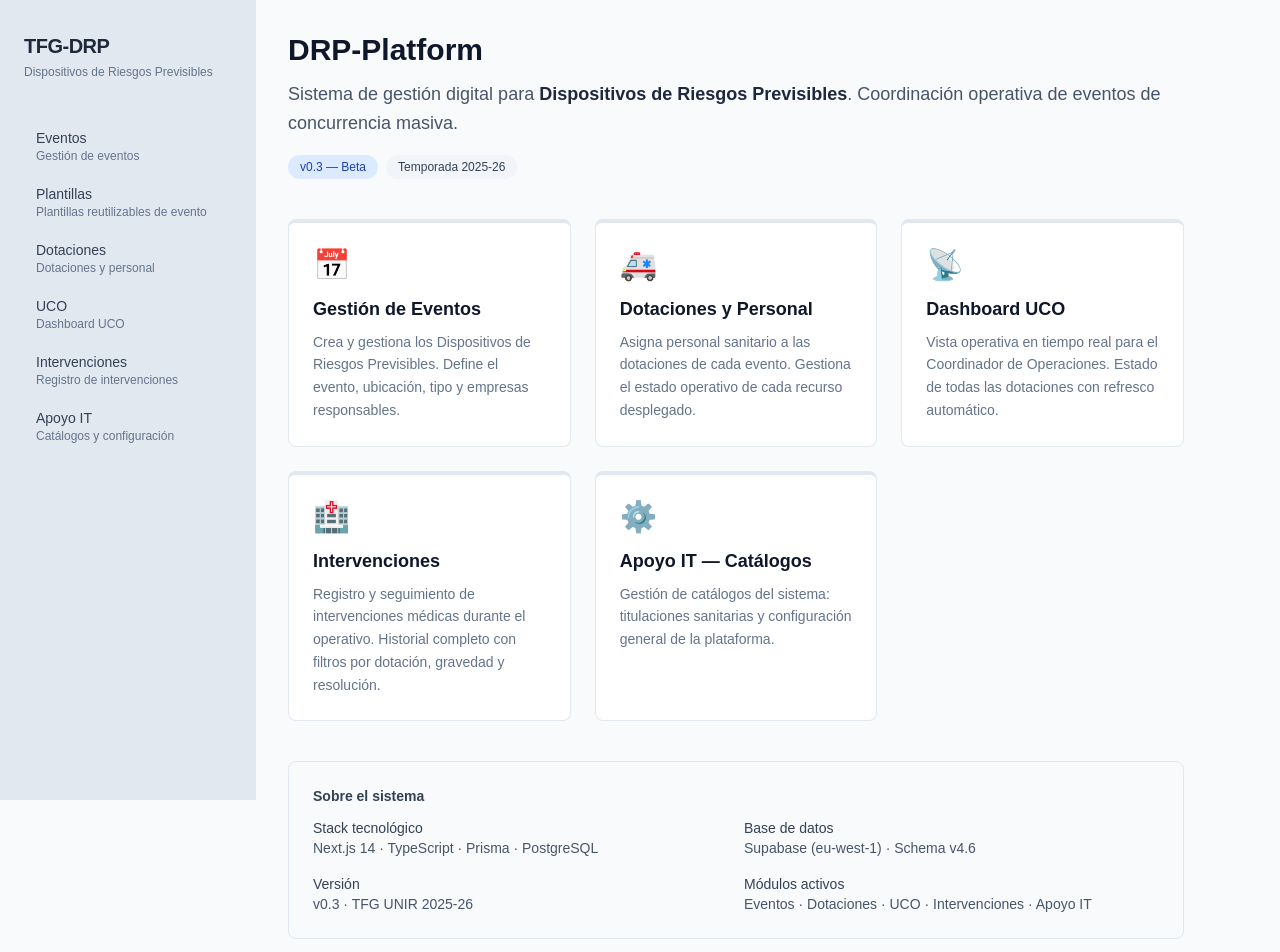
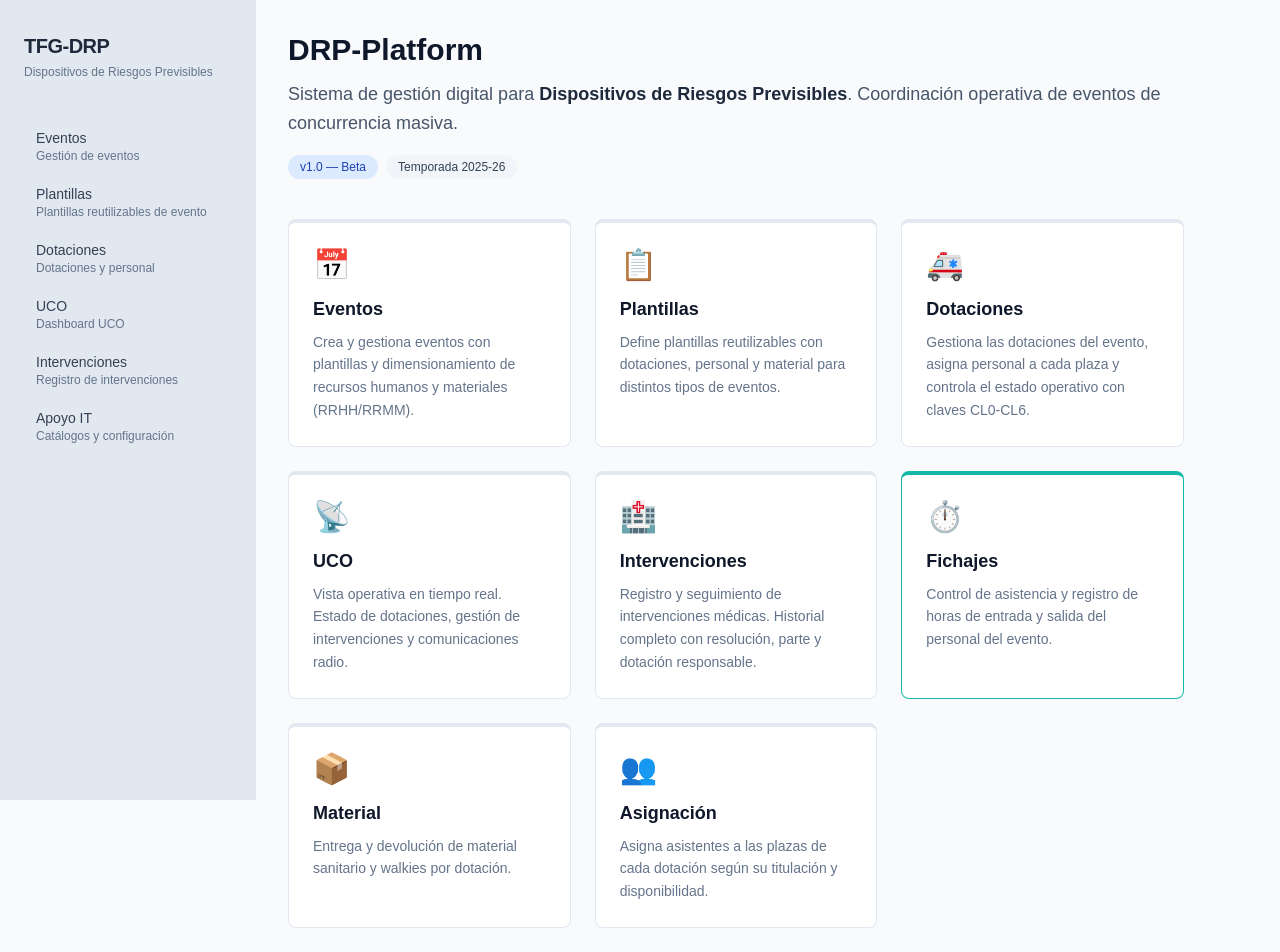
Before and after one commit to juliogfx/TFG-DRP, a Next.js app: page / in a window 1280 px wide. Shown: the top 952 px of the page. Built offline with nearby package versions, Linux system fonts and the light colour scheme.

Commit message:
chore: limpiar referencias IA, actualizar página inicio y README

```diff
--- a/app/page.tsx
+++ b/app/page.tsx
@@ -3,7 +3,7 @@
  * @description Página de inicio del sistema DRP-Platform.
  *
  * Muestra una bienvenida al sistema y cards de acceso rápido
- * a los tres módulos principales. Componente estático — no requiere
+ * a los módulos principales. Componente estático — no requiere
  * fetch ni estado. Se renderiza en el servidor (Server Component).
  */
 
@@ -20,38 +20,59 @@ interface ModuloCard {
 const MODULOS: ModuloCard[] = [
   {
     href: '/eventos',
-    titulo: 'Gestión de Eventos',
-    descripcion: 'Crea y gestiona los Dispositivos de Riesgos Previsibles. Define el evento, ubicación, tipo y empresas responsables.',
+    titulo: 'Eventos',
+    descripcion: 'Crea y gestiona eventos con plantillas y dimensionamiento de recursos humanos y materiales (RRHH/RRMM).',
     icono: '📅',
     color: 'border-blue-500',
   },
   {
+    href: '/plantillas',
+    titulo: 'Plantillas',
+    descripcion: 'Define plantillas reutilizables con dotaciones, personal y material para distintos tipos de eventos.',
+    icono: '📋',
+    color: 'border-indigo-500',
+  },
+  {
     href: '/dotaciones',
-    titulo: 'Dotaciones y Personal',
-    descripcion: 'Asigna personal sanitario a las dotaciones de cada evento. Gestiona el estado operativo de cada recurso desplegado.',
+    titulo: 'Dotaciones',
+    descripcion: 'Gestiona las dotaciones del evento, asigna personal a cada plaza y controla el estado operativo con claves CL0-CL6.',
     icono: '🚑',
     color: 'border-green-500',
   },
   {
     href: '/uco',
-    titulo: 'Dashboard UCO',
-    descripcion: 'Vista operativa en tiempo real para el Coordinador de Operaciones. Estado de todas las dotaciones con refresco automático.',
+    titulo: 'UCO',
+    descripcion: 'Vista operativa en tiempo real. Estado de dotaciones, gestión de intervenciones y comunicaciones radio.',
     icono: '📡',
     color: 'border-orange-500',
   },
   {
     href: '/uco/intervenciones',
     titulo: 'Intervenciones',
-    descripcion: 'Registro y seguimiento de intervenciones médicas durante el operativo. Historial completo con filtros por dotación, gravedad y resolución.',
+    descripcion: 'Registro y seguimiento de intervenciones médicas. Historial completo con resolución, parte y dotación responsable.',
     icono: '🏥',
     color: 'border-red-500',
   },
   {
-    href: '/apoyo-informatico',
-    titulo: 'Apoyo IT — Catálogos',
-    descripcion: 'Gestión de catálogos del sistema: titulaciones sanitarias y configuración general de la plataforma.',
-    icono: '⚙️',
-    color: 'border-purple-500',
+    href: '/eventos',
+    titulo: 'Fichajes',
+    descripcion: 'Control de asistencia y registro de horas de entrada y salida del personal del evento.',
+    icono: '⏱️',
+    color: 'border-teal-500',
+  },
+  {
+    href: '/eventos',
+    titulo: 'Material',
+    descripcion: 'Entrega y devolución de material sanitario y walkies por dotación.',
+    icono: '📦',
+    color: 'border-amber-500',
+  },
+  {
+    href: '/eventos',
+    titulo: 'Asignación',
+    descripcion: 'Asigna asistentes a las plazas de cada dotación según su titulación y disponibilidad.',
+    icono: '👥',
+    color: 'border-cyan-500',
   },
 ];
 
@@ -71,7 +92,7 @@ export default function HomePage() {
         </p>
         <div className="mt-4 flex items-center gap-2">
           <span className="inline-flex items-center px-3 py-1 rounded-full text-xs font-medium bg-blue-100 text-blue-800">
-            v0.3 — Beta
+            v1.0 — Beta
           </span>
           <span className="inline-flex items-center px-3 py-1 rounded-full text-xs font-medium bg-slate-100 text-slate-700">
             Temporada 2025-26
@@ -106,11 +127,11 @@ export default function HomePage() {
           </div>
           <div>
             <p className="font-medium text-slate-700">Versión</p>
-            <p>v0.3 · TFG UNIR 2025-26</p>
+            <p>v1.0 · TFG UNIR 2025-26</p>
           </div>
           <div>
             <p className="font-medium text-slate-700">Módulos activos</p>
-            <p>Eventos · Dotaciones · UCO · Intervenciones · Apoyo IT</p>
+            <p>Eventos · Plantillas · Dotaciones · UCO · Intervenciones · Fichajes · Material · Asignación</p>
           </div>
         </div>
       </div>
```
Also changed, not shown: 1 other file (tests, documents, lock files or other folders).
